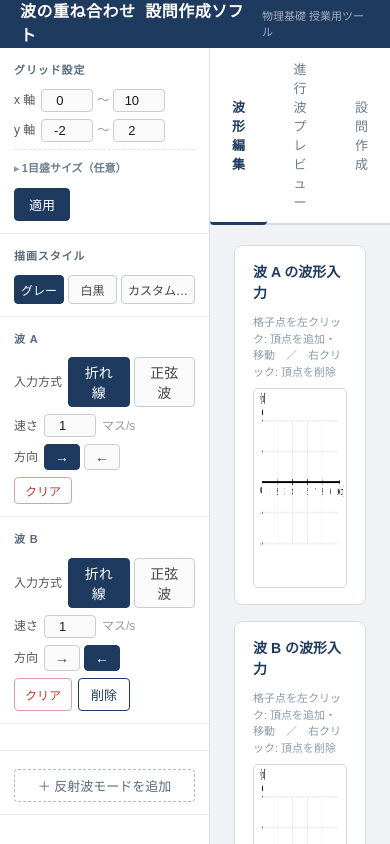
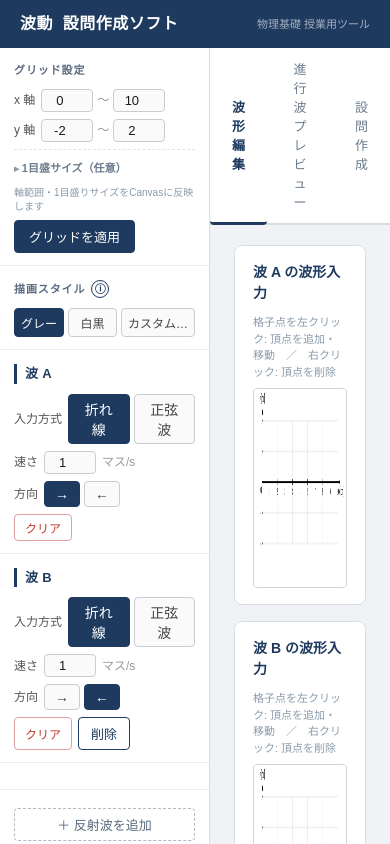
Before and after one commit to phys-ken/nami_gousei_software, a website: page index.html in a window 390 px wide. Both pictures are taken after a click on the button "＋ 波 B を追加". Drawn offline with nearby package versions, Linux system fonts and the light colour scheme.

Commit message:
feat: UI改善 - 新しいヒントテキストとセクションヘッダーのスタイルを追加
Co-authored-by: Copilot <copilot@github.com>

```diff
--- a/css/style.css
+++ b/css/style.css
@@ -998,3 +998,85 @@ select:focus { outline: none; border-color: #1e3a5f; }
   display: flex;
   gap: 4px;
 }
+
+/* ============================================================
+   UI 改善（2026-05-07）
+   ============================================================ */
+
+/* グリッド適用ヒントテキスト */
+.apply-hint {
+  font-size: 10px;
+  color: #8a9aaa;
+  margin-bottom: 4px;
+  line-height: 1.4;
+}
+
+/* 波 A / 波 B セクション — ヘッダーを目立たせる */
+.wave-section > h3 {
+  font-size: 13px;
+  font-weight: 700;
+  text-transform: none;
+  color: #1e3a5f;
+  letter-spacing: 0.02em;
+  border-left: 3px solid #1e3a5f;
+  padding-left: 8px;
+  margin-bottom: 10px;
+}
+
+/* 描画スタイル見出し行（h3 + ⓘ を横並び） */
+.section-heading-row {
+  display: flex;
+  align-items: center;
+  gap: 6px;
+  margin-bottom: 10px;
+}
+.section-heading-row > h3 {
+  margin-bottom: 0;
+}
+
+/* ⓘ ポップアップ（CSS only / checkbox トグル利用） */
+.info-toggle-input {
+  display: none;
+}
+
+.info-icon-btn {
+  display: inline-flex;
+  align-items: center;
+  justify-content: center;
+  width: 18px;
+  height: 18px;
+  border-radius: 50%;
+  border: 1px solid #1e3a5f;
+  background: #fff;
+  color: #1e3a5f;
+  font-size: 11px;
+  font-weight: 700;
+  cursor: help;
+  user-select: none;
+  transition: background 0.15s, color 0.15s;
+  flex-shrink: 0;
+}
+.info-icon-btn:hover {
+  background: #1e3a5f;
+  color: #fff;
+}
+.info-toggle-input:checked ~ .style-preset-row + * { /* unused */ }
+
+.info-inline-content {
+  display: none;
+  padding: 8px 10px;
+  background: #eef3fa;
+  border-radius: 5px;
+  border-left: 3px solid #1e3a5f;
+  margin-bottom: 8px;
+  font-size: 11px;
+  line-height: 1.7;
+  color: #333;
+}
+.info-inline-content p { margin-bottom: 2px; }
+.info-inline-content p:last-child { margin-bottom: 0; }
+.info-inline-content strong { color: #1e3a5f; }
+
+.info-toggle-input:checked + .info-inline-content {
+  display: block;
+}
--- a/index.html
+++ b/index.html
@@ -3,7 +3,7 @@
 <head>
   <meta charset="UTF-8">
   <meta name="viewport" content="width=device-width, initial-scale=1.0">
-  <title>波の重ね合わせ 設問作成ソフト</title>
+  <title>波動　設問作成ソフト</title>
   <link rel="stylesheet" href="css/style.css">
 </head>
 <body>
@@ -12,7 +12,7 @@
      ヘッダー
      ======================================================== -->
 <header>
-  <h1>波の重ね合わせ &nbsp;設問作成ソフト</h1>
+  <h1>波動&nbsp;&nbsp;設問作成ソフト</h1>
   <span class="header-sub">物理基礎 授業用ツール</span>
 </header>
 
@@ -59,23 +59,33 @@
         </div>
       </details>
 
+      <p class="apply-hint">軸範囲・1目盛りサイズをCanvasに反映します</p>
       <div class="btn-row">
-        <button class="btn-primary" onclick="App.applyGridConfig()">適用</button>
+        <button class="btn-primary" onclick="App.applyGridConfig()">グリッドを適用</button>
       </div>
     </div>
 
     <!-- 描画スタイル設定 -->
     <div class="settings-group">
-      <h3>描画スタイル</h3>
+      <div class="section-heading-row">
+        <h3>描画スタイル</h3>
+        <label for="styleInfoToggle" class="info-icon-btn" title="描画スタイルの説明を表示">ⓘ</label>
+      </div>
+      <input type="checkbox" id="styleInfoToggle" class="info-toggle-input">
+      <div class="info-inline-content">
+        <p><strong>グレー</strong>：画面表示向き（薄いグリッド・カラー）</p>
+        <p><strong>白黒</strong>：印刷・配布向き（濃い格子・線種で区別）</p>
+        <p><strong>カスタム…</strong>：色・太さ・破線を個別に設定</p>
+      </div>
       <div class="style-preset-row">
-        <button id="presetBtn_gray"   class="style-preset-btn active" onclick="App.applyStylePreset('gray')">グレー</button>
-        <button id="presetBtn_bw"     class="style-preset-btn"        onclick="App.applyStylePreset('bw')">白黒</button>
-        <button id="presetBtn_custom" class="style-preset-btn"        onclick="App.applyStylePreset('custom')">カスタム…</button>
+        <button id="presetBtn_gray"   class="style-preset-btn active" onclick="App.applyStylePreset('gray')" title="画面表示向け（薄いグリッド線・波を色で区別）">グレー</button>
+        <button id="presetBtn_bw"     class="style-preset-btn"        onclick="App.applyStylePreset('bw')" title="印刷・配布向け（濃い格子・入射波は点線・反射波は破線）">白黒</button>
+        <button id="presetBtn_custom" class="style-preset-btn"        onclick="App.applyStylePreset('custom')" title="線の色・太さ・破線パターンを個別に設定">カスタム…</button>
       </div>
     </div>
 
     <!-- 波 A 設定 -->
-    <div class="settings-group">
+    <div class="settings-group wave-section">
       <h3>波 A</h3>
       <!-- 入力方式トグル -->
       <div class="setting-row">
@@ -115,7 +125,7 @@
                  onchange="App.onSineParamChange('A')">
         </div>
         <div class="setting-row">
-          <label>サブモード</label>
+          <label>波の範囲</label>
           <div class="dir-group">
             <button id="waveASineModeContinuous"   class="dir-btn active" onclick="App.onSineSubMode('A','continuous')">連続波</button>
             <button id="waveASineModeProgressive"  class="dir-btn"        onclick="App.onSineSubMode('A','progressive')">先頭あり</button>
@@ -143,7 +153,7 @@
     </div>
 
     <!-- 波 B 設定（追加後に表示） -->
-    <div class="settings-group" id="waveBSection" style="display:none">
+    <div class="settings-group wave-section" id="waveBSection" style="display:none">
       <h3>波 B</h3>
       <!-- 入力方式トグル -->
       <div class="setting-row">
@@ -183,7 +193,7 @@
                  onchange="App.onSineParamChange('B')">
         </div>
         <div class="setting-row">
-          <label>サブモード</label>
+          <label>波の範囲</label>
           <div class="dir-group">
             <button id="waveBSineModeContinuous"   class="dir-btn active" onclick="App.onSineSubMode('B','continuous')">連続波</button>
             <button id="waveBSineModeProgressive"  class="dir-btn"        onclick="App.onSineSubMode('B','progressive')">先頭あり</button>
@@ -218,7 +228,7 @@
 
     <!-- 反射波モード追加ボタン -->
     <div class="settings-group">
-      <button id="addReflectionBtn" class="btn-ghost" onclick="App._toggleReflectionMode(true)">＋ 反射波モードを追加</button>
+      <button id="addReflectionBtn" class="btn-ghost" onclick="App._toggleReflectionMode(true)">＋ 反射波を追加</button>
     </div>
 
     <!-- 反射波設定セクション（初期は非表示） -->
```
